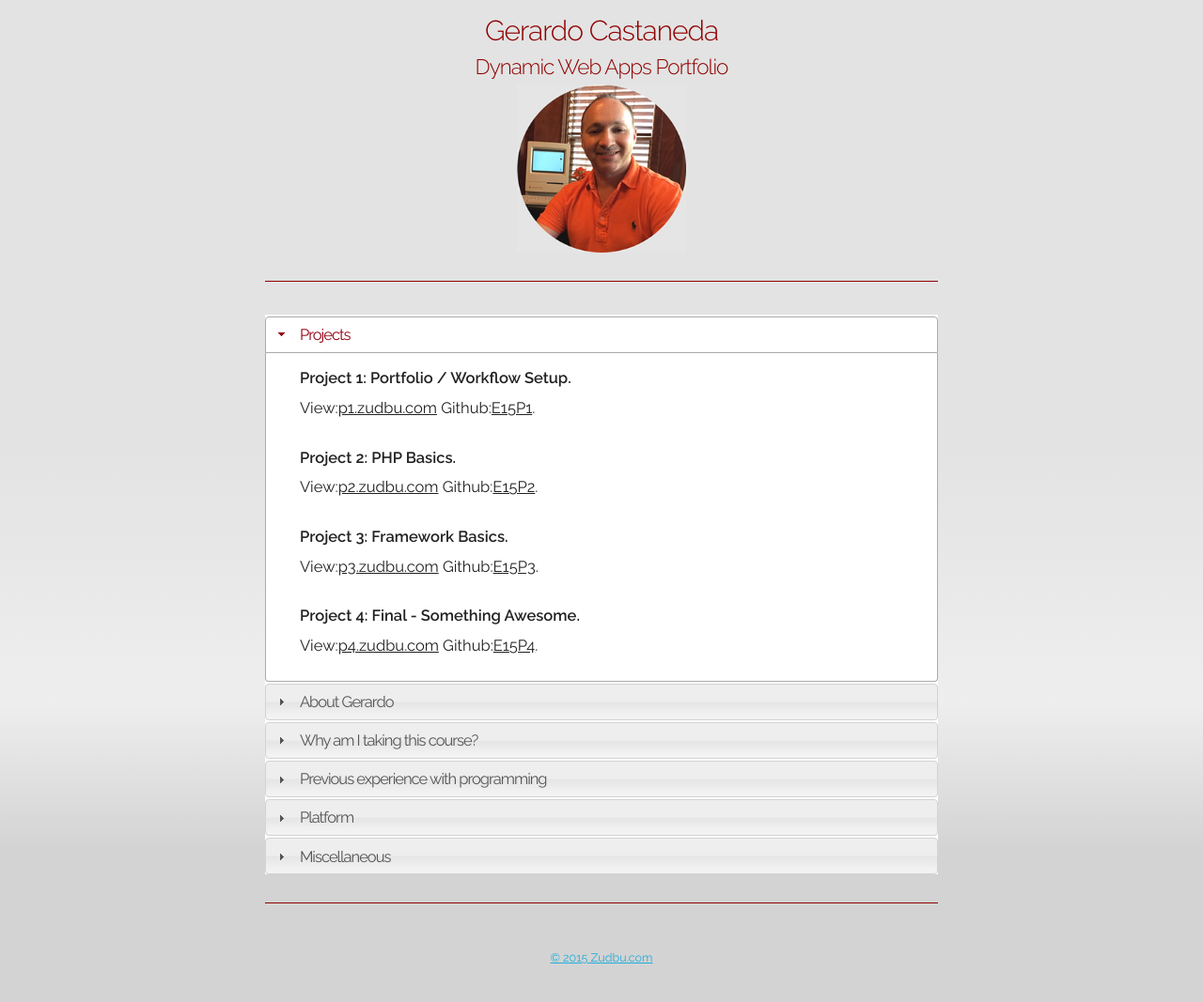
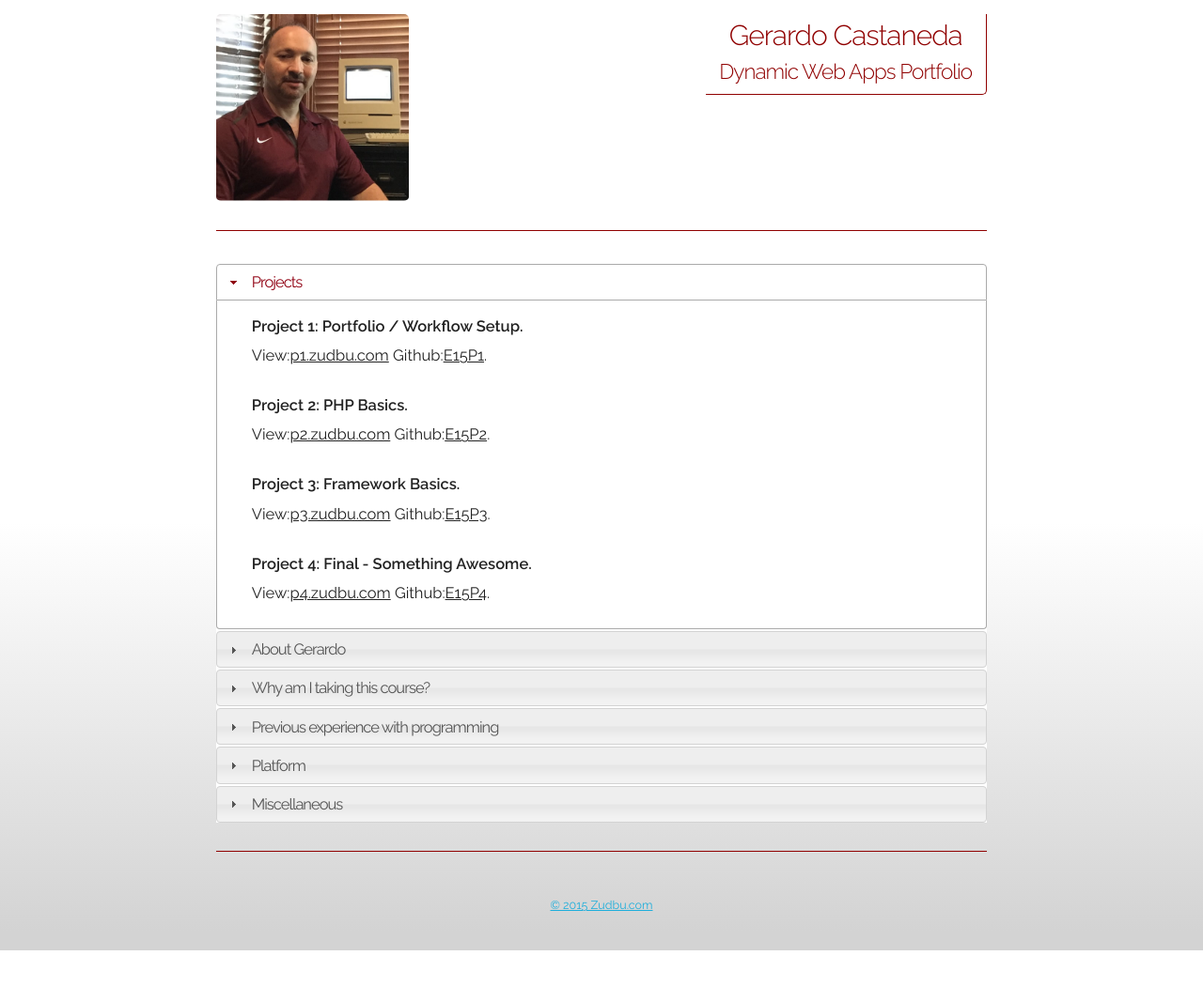
Before and after one commit to gc-cloud/E15P1, a PHP site: page / in a window 1280 px wide. Shown: the whole page at 94% size. After the commit the page ends 1012 px from the top, so only its background shows below. Run offline with PHP 8.4, Linux system fonts and the light colour scheme; some libraries are stand-ins or nearby versions.

Commit message:
CSS enhancements and final cleanup. Ready to submit

```diff
--- a/css/zudbu.css
+++ b/css/zudbu.css
@@ -6,11 +6,23 @@ features and content for larger screen sizes*/
 /********************** All screen sizes ****************************************/
 
 /* Fluid Header */
-.photo{
+.photo {
   display:block;
 	margin: auto;
 	max-width:25%;
+  border-radius: 5px;
+  float: left;
+  padding-bottom: .1em;
 	}
+
+.projectName {
+    float: right;
+    font-weight: bold;
+    padding: 5px 10px;
+    border-bottom:1px solid #900000;
+    border-right: 1px solid #900000;
+    border-bottom-right-radius: 5px;
+  }
 
 hr {
 	background:#900000;
@@ -20,7 +32,7 @@ hr {
 
 header {
 	padding-top:1em;
-	width:100%;
+  width:100%;
 	}
 
 h1, h2, h3 {
@@ -47,8 +59,8 @@ h2, h3 {
 /* Override skeleton settings to my preference */
 body {
 	font-family:Raleway, sans-serif;
-	background-image:linear-gradient(180deg,#e3e3e3 45%, #EEE 70%,#d3d3d3 85%);
-	margin: 0 15%;
+  background-image:linear-gradient(180deg,#fff 55%, #d3d3d3 98%);
+	margin: 0 10%;
 	}
 
 .project{
--- a/includes/header.php
+++ b/includes/header.php
@@ -1,8 +1,9 @@
     <header role="banner">
       <div class="container">
-        <h1>Gerardo Castaneda</h1>
-        <h2>Dynamic Web Apps Portfolio</h2>
+        <div class="projectName">
+        <h1 >Gerardo Castaneda</h1>
+        <h2 >Dynamic Web Apps Portfolio</h2>
+      </div>
         <img src="images/gerardo.jpg"  alt="gerardo" class="photo">
-        <hr/>
       </div>
     </header>
--- a/index.php
+++ b/index.php
@@ -9,6 +9,7 @@
           <div class="row mainContent" title="Dynamic Web Apps Portfolio">
               <div class="twelve columns">
                 <main role="main">
+                  <hr/>
                   <div id="accordion">
                     <h2> Projects</h2>
                       <ul>
@@ -47,13 +48,13 @@
                         <li>I took courses on programming abstractions and computer organization
                          and systems at Stanford, where I learned the basics of C,
                          C++ and some assembly. Last semester I took CSCIE12 at Harvard,
-                          where I learned HTML5, CSS, Java Script "hacking" and how to spell PHP.</li>
+                          where I learned HTML5, CSS, Java Script "hacking", and how to spell PHP.</li>
                       </ul>
                     <h2>Platform</h2>
                       <ul>
-                        <li>I am running MAMP on a MacBook pro with OSX Yosemite 10.10.5
+                        <li>I am running MAMP on a MacBook pro with OSX Yosemite 10.10.5.
                         The hardware is a few years old and the graphics processor gets
-                        hot when watching videos. I changed the hard drive to solid state,
+                        hot when processing videos. I changed the hard drive to solid state,
                         which made a nice difference speed-wise. I'm using Atom as my code
                       editor. </li>
                       </ul>
```
Also changed, not shown: images/gerardo.jpg.
